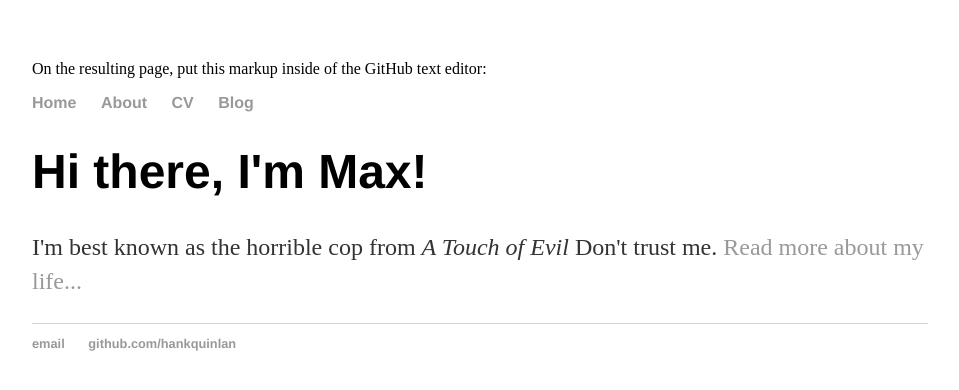
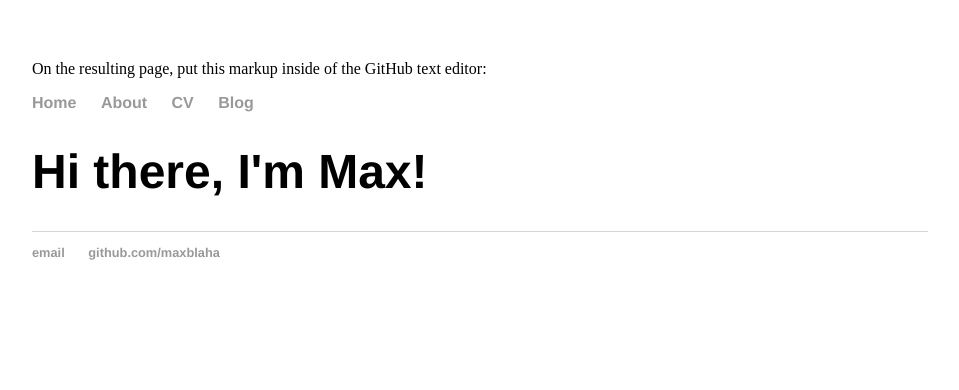
Before and after one commit to maxblaha/maxblaha, a plain HTML site: page index.html in a window 1280 px wide. Shown: the whole page, without its empty margins (160-1119 px from the left). Drawn offline with Linux system fonts and the light colour scheme.

Commit message:
Update index.html
Change copy

```diff
--- a/index.html
+++ b/index.html
@@ -19,13 +19,12 @@ On the resulting page, put this markup inside of the GitHub text editor:
 		<div class="container">
     		<div class="blurb">
         		<h1>Hi there, I'm Max!</h1>
-				<p>I'm best known as the horrible cop from <em>A Touch of Evil</em> Don't trust me. <a href="/about">Read more about my life...</a></p>
     		</div><!-- /.blurb -->
 		</div><!-- /.container -->
 		<footer>
     		<ul>
-        		<li><a href="mailto:hankquinlanhub@gmail.com">email</a></li>
-        		<li><a href="https://github.com/hankquinlan">github.com/hankquinlan</a></li>
+        		<li><a href="mailto:mx.blaha@gmail.com">email</a></li>
+        		<li><a href="https://github.com/maxblaha">github.com/maxblaha</a></li>
 			</ul>
 		</footer>
 
```
